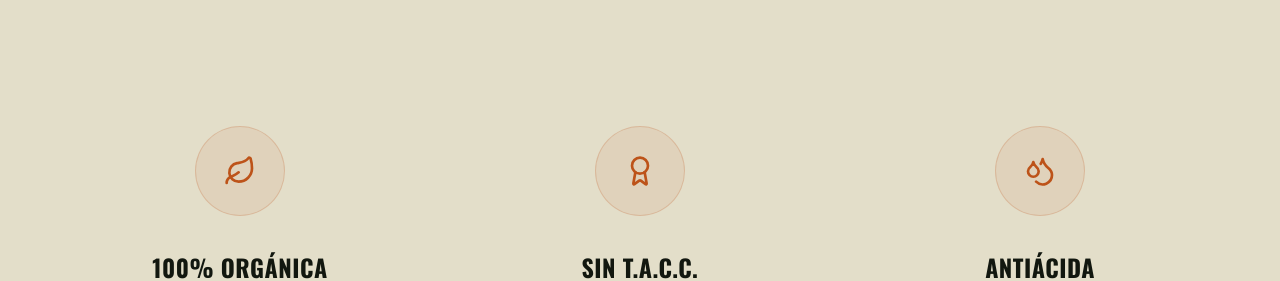
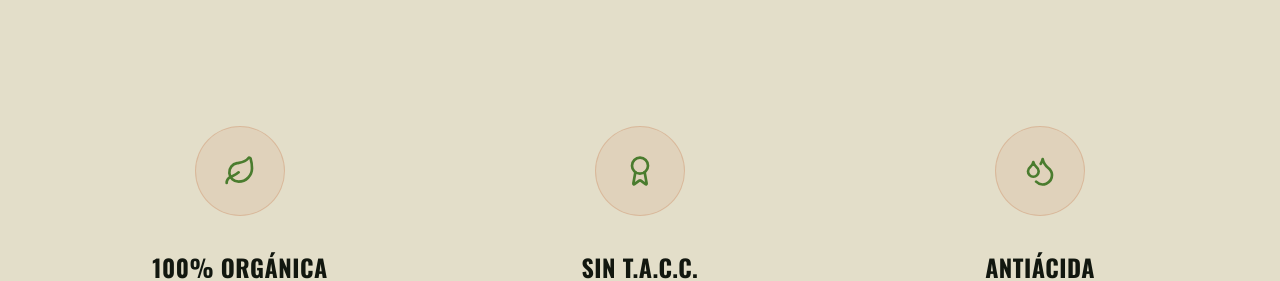
Before and after one commit to Rober-Sonda/el-andino, a React (Vite) app: page / in a window 1280 px wide. Shown: the part 762-1043 px from the top of the page. Built offline with nearby package versions, Linux system fonts and the light colour scheme; no server answers.

Commit message:
UI Polish: Refine featured blends layout safely horizontally with icons. Eliminate orange tones globally in favor of fresh Yerba Green accent

```diff
--- a/src/components/BlendCreator.jsx
+++ b/src/components/BlendCreator.jsx
@@ -155,10 +155,10 @@ const BlendCreator = () => {
           <div style={styles.controlsSection}>
              <div style={{ marginBottom: '2rem' }}>
                  <p style={{ margin: '0 0 1rem 0', fontSize: '0.85rem', textTransform: 'uppercase', color: 'var(--color-text-muted)', fontWeight: 'bold', letterSpacing: '2px', textAlign: 'center' }}>Blends Recomendados</p>
-                 <div style={{ display: 'flex', gap: '10px', flexWrap: 'wrap', justifyContent: 'center' }}>
+                 <div className="featured-scroll-container">
                     {featuredBlends.map((blend, idx) => (
                         <button key={idx} className="featured-pill-btn" onClick={() => setRatios(blend.ratios)}>
-                           {blend.name}
+                           {blend.icon} {blend.name}
                         </button>
                     ))}
                  </div>
@@ -258,8 +258,8 @@ const styles = {
     boxShadow: 'var(--shadow-soft)'
   },
   featuredBox: {
-    background: 'rgba(189, 83, 25, 0.05)',
-    border: '1px solid rgba(189, 83, 25, 0.2)',
+    background: 'rgba(74, 124, 46, 0.05)',
+    border: '1px solid rgba(74, 124, 46, 0.2)',
     borderRadius: '16px',
     padding: '1.5rem',
     marginBottom: '2rem'
@@ -496,6 +496,10 @@ if (typeof document !== 'undefined') {
       font-size: 0.9rem;
       transition: all 0.2s ease;
       cursor: pointer;
+      display: flex;
+      align-items: center;
+      gap: 8px;
+      flex-shrink: 0;
     }
     .featured-pill-btn:hover {
       background: var(--color-accent);
@@ -504,15 +508,25 @@ if (typeof document !== 'undefined') {
     [data-theme='dark'] .featured-pill-btn {
       color: #F4F0EA;
     }
-    [data-theme='dark'] .bag-blend-name {
-      color: #1a1a1a !important;
+    .featured-scroll-container {
+      display: flex;
+      gap: 12px;
+      overflow-x: auto;
+      padding-bottom: 10px;
+      flex-wrap: nowrap;
+      scrollbar-width: none;
     }
-    [data-theme='dark'] .bag-title-label {
-      color: var(--color-primary) !important;
+    .featured-scroll-container::-webkit-scrollbar {
+      display: none;
+    }
+    @media (min-width: 768px) {
+      .featured-scroll-container {
+         justify-content: center;
+      }
     }
     button[style*="background: var(--glass-bg)"]:hover {
       border-color: var(--color-accent) !important;
-      background: rgba(189, 83, 25, 0.1) !important;
+      background: rgba(74, 124, 46, 0.1) !important;
     }
     button[style*="background: var(--color-primary)"]:hover {
       background: var(--color-primary-dark) !important;
--- a/src/components/Cart.jsx
+++ b/src/components/Cart.jsx
@@ -249,7 +249,7 @@ const styles = {
     fontWeight: '800',
     fontSize: '1.2rem',
     borderRadius: '16px',
-    boxShadow: '0 4px 15px rgba(226, 186, 101, 0.4)',
+    boxShadow: '0 4px 15px rgba(74, 124, 46, 0.4)',
   }
 };
 
--- a/src/index.css
+++ b/src/index.css
@@ -6,8 +6,8 @@
   --color-primary-light: #44523d;
   --color-primary-dark: #12170f; /* Deep Iron */
 
-  --color-accent: #bd5319; /* Leather Rust / Burnt Copper */
-  --color-accent-hover: #db6a2a;
+  --color-accent: #4a7c2e; /* Yerba Green Accent */
+  --color-accent-hover: #5d9a3b;
 
   --color-bg-light: #e3dec9; /* Desert Sand */
   --color-bg-dark: #121212; /* Deep Slate */
```
